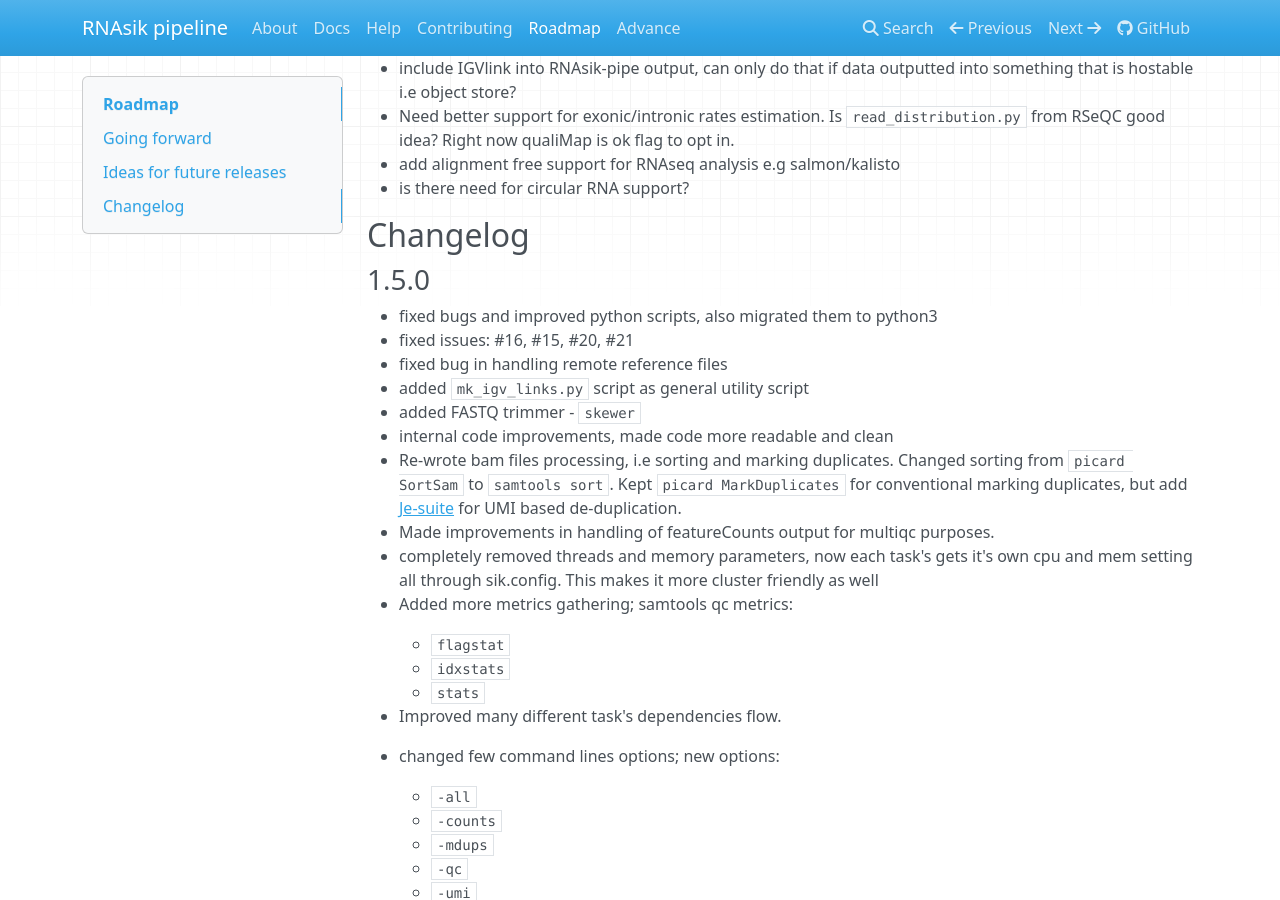
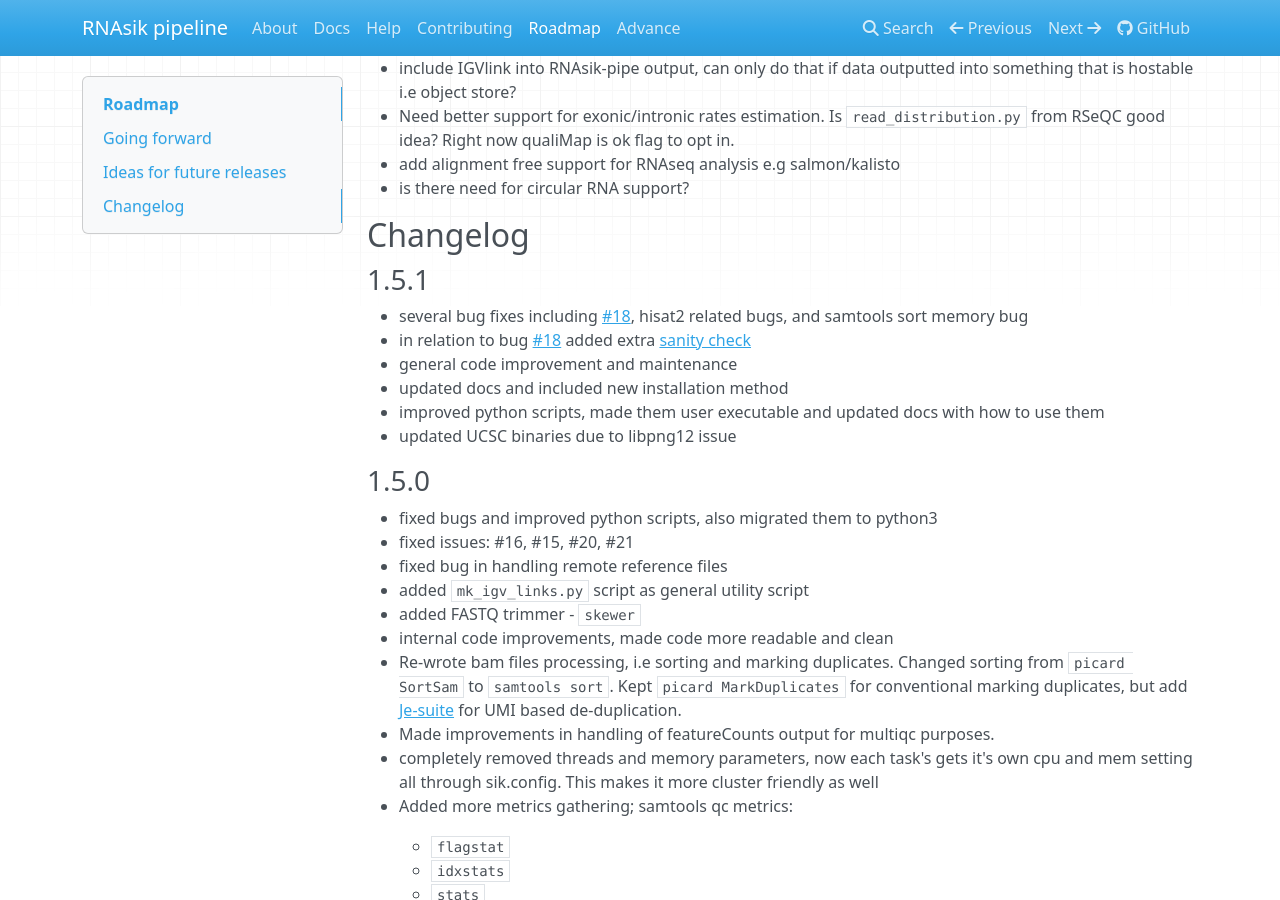
Before and after one commit to MonashBioinformaticsPlatform/RNAsik-pipe, an MkDocs documentation site: the page built from docs/roadmap.md, in a window 1280 px wide and 900 px high, scrolled down 1512 px. Built offline with MkDocs 1.6.1, drawn with Linux system fonts in a browser that asks for light colours; nearby versions of some CDN libraries; comment, search, counter and statistics services are not loaded; old or Windows-style settings are respelled for this version of MkDocs.

Commit message:
Added release note for upcoming 1.5.1

```diff
--- a/docs/roadmap.md
+++ b/docs/roadmap.md
@@ -58,6 +58,15 @@
 - is there need for circular RNA support?
 
 ## Changelog
+
+### 1.5.1
+
+- several bug fixes including [#18](https://github.com/MonashBioinformaticsPlatform/RNAsik-pipe/issues/18), hisat2 related bugs, and samtools sort memory bug
+- in relation to bug [#18](https://github.com/MonashBioinformaticsPlatform/RNAsik-pipe/issues/18) added extra [sanity check](https://github.com/MonashBioinformaticsPlatform/RNAsik-pipe/blob/b3f91ca72e2c34a97f3d6b757a2fc3b9027df001/src/sikUtils.bds#L153)
+- general code improvement and maintenance
+- updated docs and included new installation method
+- improved python scripts, made them user executable and updated docs with how to use them
+- updated UCSC binaries due to libpng12 issue
 
 ### 1.5.0
 
```
